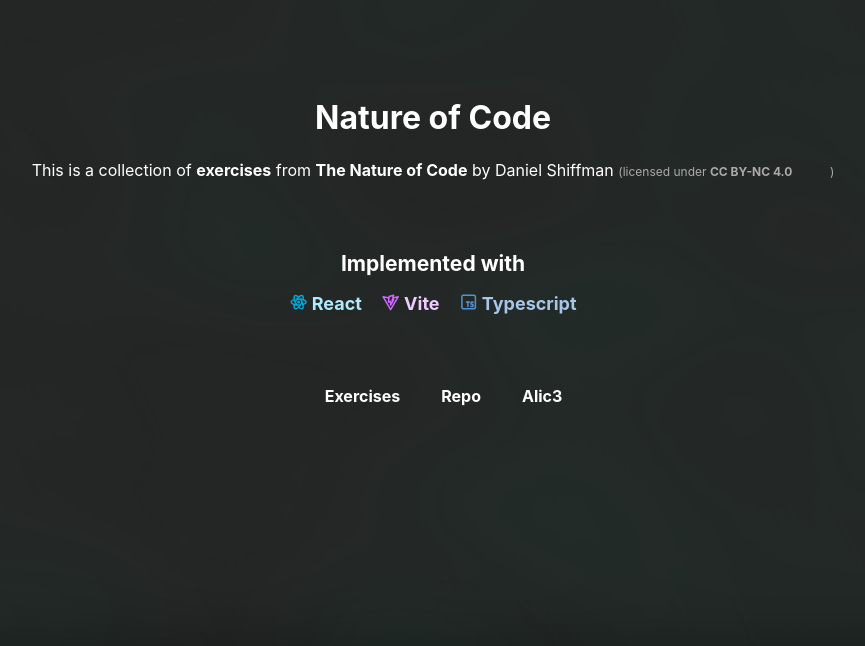
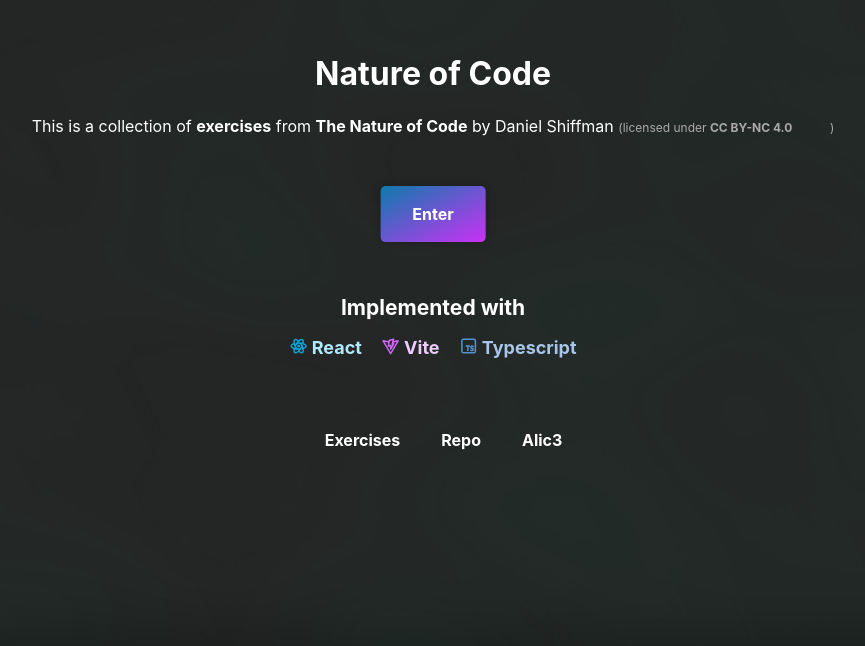
Before and after one commit to alic3dev/nature-of-code, a React (Vite) app: page / in a window 1280 px wide. Shown: the part 140-786 px from the top of the page, without its empty margins (207-1072 px from the left). Built offline with nearby package versions, Linux system fonts and the light colour scheme; some icons are missing.

Commit message:
Add Enter Button to root

```diff
--- a/src/App.module.scss
+++ b/src/App.module.scss
@@ -1,3 +1,14 @@
+@keyframes canvas-animation {
+  from {
+    transform: skew(25deg) scaleX(1.5);
+    filter: blur(55px) drop-shadow(16px 36px 0px black);
+  }
+  to {
+    transform: skew(27deg) scaleX(1.75);
+    filter: blur(45px) drop-shadow(2px 4px 6px black);
+  }
+}
+
 .canvas-wrapper {
   position: fixed;
   top: -25px;
@@ -9,6 +20,8 @@
 
   filter: blur(50px) drop-shadow(2px 4px 6px black);
   transform: skewX(25deg) scaleX(1.5);
+
+  // animation: canvas-animation 60s ease-in-out 0s infinite alternate;
 
   z-index: 1;
 }
@@ -40,6 +53,28 @@
   .icons {
     font-size: 10px;
     vertical-align: middle;
+  }
+}
+
+.enter-button {
+  margin-top: 2rem;
+  padding: 1rem 2rem;
+  background: linear-gradient(to bottom right, #087ea4, #bd34fe);
+
+  border-radius: 5px;
+
+  filter: hue-rotate(5deg);
+
+  box-shadow: 0px 0px 10px rgba(0, 0, 0, 0.25);
+
+  transition: all ease-in-out 600ms;
+
+  &:hover {
+    color: inherit;
+
+    filter: hue-rotate(20deg);
+
+    box-shadow: 0px 0px 10px rgba(0, 0, 0, 0.5);
   }
 }
 
--- a/src/App.tsx
+++ b/src/App.tsx
@@ -98,6 +98,10 @@
           </span>
         </p>
 
+        <Link to="/exercises/0/1" className={styles['enter-button']}>
+          Enter
+        </Link>
+
         <div className={styles.implementation}>
           <h3 className={styles['implementation-header']}>Implemented with</h3>
 
```
